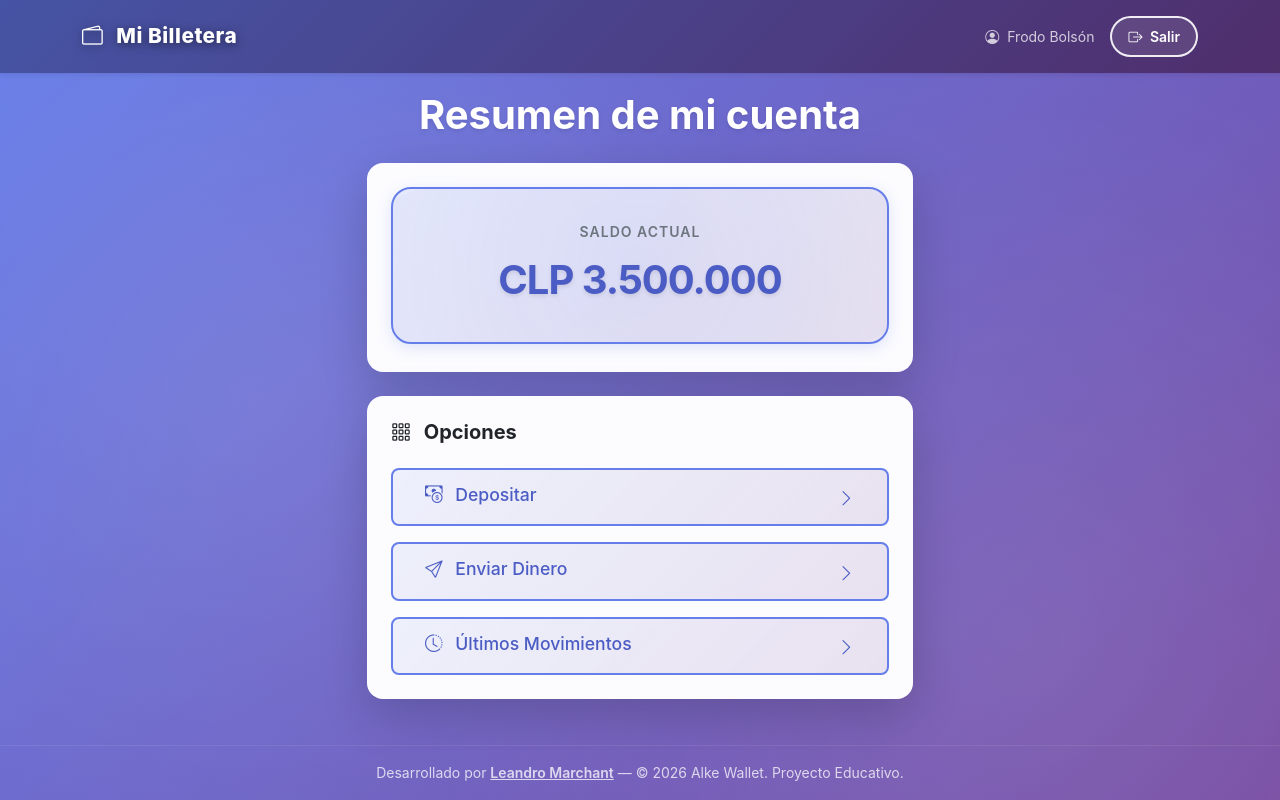
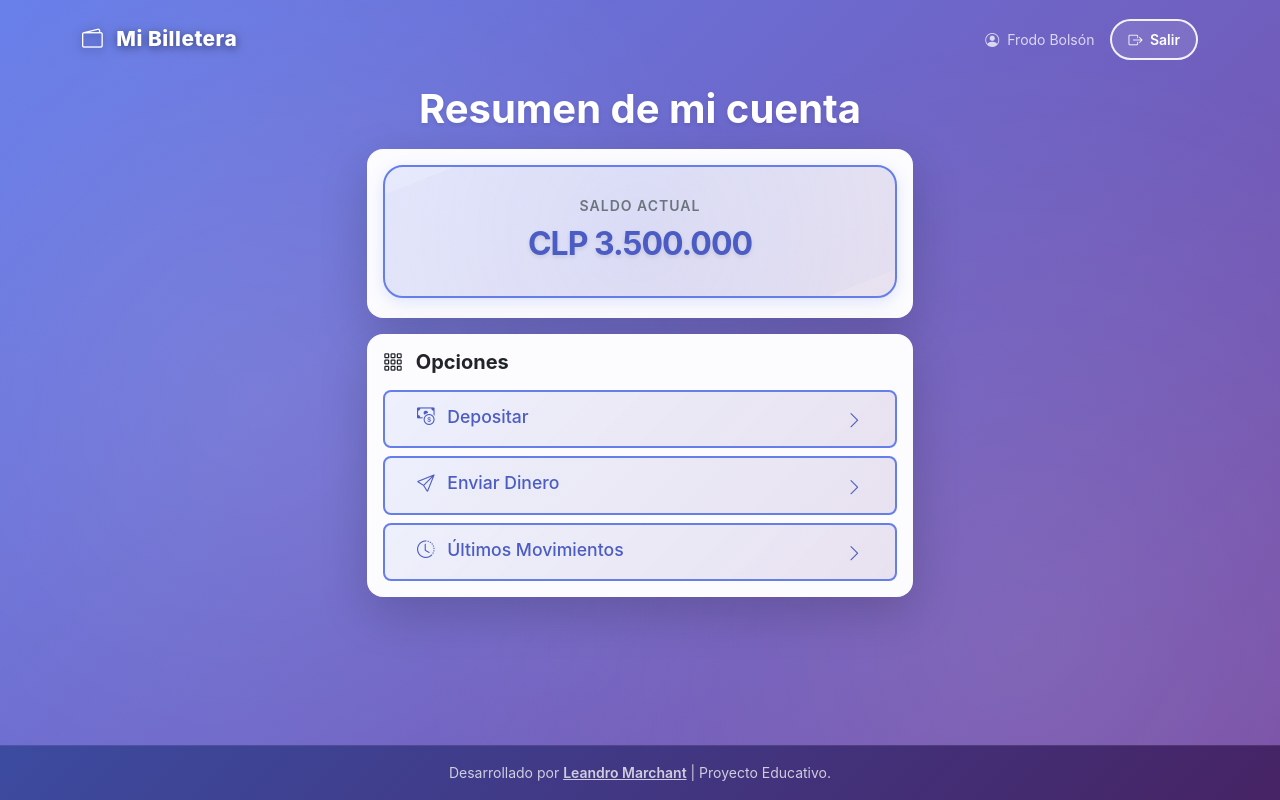
Before and after one commit to lmaKR8/alke-wallet, a Django app: page /dashboard/ in a window 1280 px wide. Run offline with Django 5.2, Linux system fonts and the light colour scheme; a user stored in the database is signed in; data comes from the database, SQL or seed files in the repository.

Commit message:
feat: Refactor templates and styles for improved layout and consistency

```diff
--- a/static/css/style.css
+++ b/static/css/style.css
@@ -381,11 +381,9 @@ html {
     6. MENU
    ============================================ */
 .navbar-menu {
-    background: linear-gradient(135deg, var(--navbar-blue-opacity-98) 0%, var(--navbar-purple-opacity-98) 100%) !important;
-    backdrop-filter: blur(25px);
-    -webkit-backdrop-filter: blur(25px);
+    background: 0 2px 8px rgba(0, 0, 0, 0.25) !important;
     padding: 1.2rem 0;
-    box-shadow: 0 10px 40px var(--navbar-blue-opacity-60), 0 6px 25px var(--navbar-purple-opacity-50);
+    box-shadow: 0 2px 8px rgba(0, 0, 0, 0);
     position: fixed;
     top: 0;
     left: 0;
@@ -393,18 +391,6 @@ html {
     z-index: 1000;
     border-bottom: none;
     min-height: 70px;
-}
-
-.navbar-menu::before {
-    content: '';
-    position: absolute;
-    top: 0;
-    left: 0;
-    right: 0;
-    bottom: 0;
-    background: linear-gradient(135deg, var(--navbar-blue) 0%, var(--navbar-purple) 100%);
-    opacity: 0.95;
-    z-index: -1;
 }
 
 /* Espaciado para el contenido bajo el navbar fijo */
@@ -607,7 +593,7 @@ body.landing-page main.min-vh-100 .py-2 {
 /* ============================================
     10. NAVBAR
    ============================================ */
-.navbar {
+.navbar:not(.navbar-menu) {
     box-shadow: var(--shadow-sm);
     background: var(--white) !important;
     padding: 1rem 0;
@@ -707,7 +693,7 @@ body.landing-page main.min-vh-100 .py-2 {
     background: linear-gradient(135deg, var(--secundary-opacity-15) 0%, var(--secundary-purple-opacity-15) 100%);
     border: 2px solid var(--secundary-mid);
     border-radius: 1.25rem;
-    padding: 2rem 1.5rem;
+    padding: 1.75rem 1.5rem;
     position: relative;
     overflow: hidden;
     box-shadow: 0 4px 15px var(--secundary-opacity-20);
@@ -739,7 +725,7 @@ body.landing-page main.min-vh-100 .py-2 {
 }
 
 .saldo-amount {
-    font-size: 2.5rem;
+    font-size: 2rem;
     font-weight: 700;
     color: var(--secundary-dark);
     text-shadow: 0 2px 4px var(--black-opacity-10);
@@ -1197,7 +1183,7 @@ body.landing-page main.min-vh-100 .py-2 {
     21. FOOTER
    ============================================ */
 .footer-minimal {
-    background: transparent;
+    background: linear-gradient(135deg, var(--navbar-blue) 0%, var(--navbar-purple) 100%);
     border-top: 1px solid var(--footer-border);
     position: fixed;
     bottom: 0;
@@ -1209,6 +1195,11 @@ body.landing-page main.min-vh-100 .py-2 {
 /* Espacio para que el footer fijo no tape el contenido */
 main {
     padding-bottom: 60px;
+}
+
+/* Páginas sin footer: sin padding extra */
+.no-footer main {
+    padding-bottom: 0;
 }
 
 .footer-minimal p {
--- a/templates/base.html
+++ b/templates/base.html
@@ -22,13 +22,13 @@
     {% block extra_css %}{% endblock %}
   </head>
 
-  <body class="landing-page">
+  <body class="landing-page {% block body_class %}{% endblock %}">
     {% if user.is_authenticated %}
     {% include 'includes/_navbar.html' %}
     {% endif %}
     {% include 'includes/_alerts.html' %}
     {% block content %}{% endblock %}
-    {% include 'includes/_footer.html' %}
+    {% block footer %}{% include 'includes/_footer.html' %}{% endblock %}
 
     <!-- Bootstrap JS Bundle (Popper incluido) -->
     <script src="https://cdn.jsdelivr.net/npm/bootstrap@5.3.2/dist/js/bootstrap.bundle.min.js"></script>
--- a/templates/contacts/list.html
+++ b/templates/contacts/list.html
@@ -1,4 +1,6 @@
 {% extends 'base.html' %}
+{% block footer %}{% endblock %}
+{% block body_class %}no-footer{% endblock %}
 {% block title %}Enviar Dinero — Alke Wallet{% endblock %}
 {% block content %}
 <main class="min-vh-100 pt-4">
--- a/templates/contacts/send_money.html
+++ b/templates/contacts/send_money.html
@@ -1,4 +1,6 @@
-{% extends 'base.html' %} {% block title %}Enviar a {{ receiver.user_name }} —
+{% extends 'base.html' %}
+{% block footer %}{% endblock %}
+{% block body_class %}no-footer{% endblock %} {% block title %}Enviar a {{ receiver.user_name }} —
 Alke Wallet{% endblock %} {% block content %}
 {% load wallet_filters %}
 <main class="min-vh-100 pt-4">
--- a/templates/includes/_footer.html
+++ b/templates/includes/_footer.html
@@ -4,7 +4,7 @@
     <p class="small text-white-75 mb-0">
       Desarrollado por
       <a href="https://github.com/lmaKR8" target="_blank" rel="noopener noreferrer" class="text-white-75 fw-semibold">Leandro Marchant</a>
-      &mdash; &copy; 2026 Alke Wallet. Proyecto Educativo.
+    | Proyecto Educativo.
     </p>
   </div>
 </footer>
--- a/templates/transactions/list.html
+++ b/templates/transactions/list.html
@@ -1,4 +1,6 @@
-{% extends 'base.html' %} {% block title %}Últimos Movimientos — Alke Wallet{% endblock %} {% block content %}
+{% extends 'base.html' %}
+{% block footer %}{% endblock %}
+{% block body_class %}no-footer{% endblock %} {% block title %}Últimos Movimientos — Alke Wallet{% endblock %} {% block content %}
 {% load wallet_filters %}
 <main class="min-vh-100 pt-4">
   <div class="container py-3">
--- a/templates/wallet/dashboard.html
+++ b/templates/wallet/dashboard.html
@@ -1,21 +1,21 @@
 {% extends 'base.html' %} {% block title %}Mi Billetera — Alke Wallet{% endblock %} {% block content %}
 {% load wallet_filters %}
-<main class="min-vh-100 pt-4">
-  <div class="container py-3">
+<main class="min-vh-100 pt-2">
+  <div class="container py-2">
     <div class="row justify-content-center">
       <div class="col-md-8 col-lg-6">
         <!-- Encabezado -->
-        <h1 class="text-center mb-4 text-white fw-bold fade-in-delay-1">
+        <h1 class="text-center mb-3 text-white fw-bold fade-in-delay-1">
           Resumen de mi cuenta
         </h1>
 
         <!-- Card de saldo -->
         {% if primary_account %}
-        <div class="card shadow-lg menu-card mb-4 fade-in-delay-2">
-          <div class="card-body p-4">
+        <div class="card shadow-lg menu-card mb-3 fade-in-delay-2">
+          <div class="card-body p-3">
             <div class="saldo-actual-box mb-1">
               <div class="text-center">
-                <small class="d-block mb-2 text-uppercase saldo-label"
+                <small class="d-block mb-1 text-uppercase saldo-label"
                   >Saldo actual</small
                 >
                 <div class="saldo-amount">
@@ -53,13 +53,13 @@
 
         <!-- Botones de acción -->
         <div class="card shadow-lg menu-card fade-in-delay-3 mt-2">
-          <div class="card-body p-4">
-            <h5 class="card-title mb-4 fw-bold">
+          <div class="card-body p-3">
+            <h5 class="card-title mb-3 fw-bold">
               <i class="bi bi-grid-3x3-gap me-2"></i>
               Opciones
             </h5>
 
-            <div class="d-grid gap-3">
+            <div class="d-grid gap-2">
               <!-- Depositar -->
               <a
                 href="{% url 'deposit' %}"
--- a/templates/wallet/deposit.html
+++ b/templates/wallet/deposit.html
@@ -1,4 +1,6 @@
-{% extends 'base.html' %} {% block title %}Depositar — Alke Wallet{% endblock %}
+{% extends 'base.html' %}
+{% block footer %}{% endblock %}
+{% block body_class %}no-footer{% endblock %} {% block title %}Depositar — Alke Wallet{% endblock %}
 {% block content %}
 {% load wallet_filters %}
 <main class="min-vh-100 pt-4">
```
